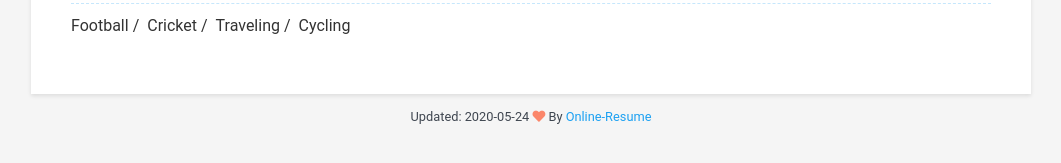
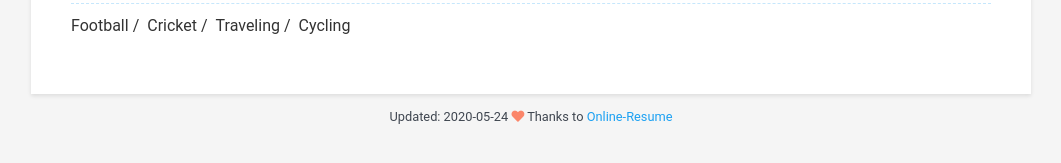
Before and after one commit to umma-salma/hasanur-rahman.github.io, a Jekyll site: the page built from index.html, in a window 1280 px wide. Shown: the part 491-654 px from the top of the page, without its empty margins (109-1170 px from the left). Built offline with Jekyll 4.4.1, drawn with Linux system fonts in a browser that asks for light colours; nearby versions of some CDN libraries.

Commit message:
updated footer.html

```diff
--- a/_includes/footer.html
+++ b/_includes/footer.html
@@ -3,7 +3,7 @@
 <footer class="footer">
     <div class="text-center">
         {% assign date_format = site.date_format | default: "%b %-d, %Y" %}
-        <small class="copyright">Updated: {{ site.time | date: date_format }} <span class="fa fa-heart"></span> By
+        <small class="copyright">Updated: {{ site.time | date: date_format }} <span class="fa fa-heart"></span> Thanks to
             <a href="https://github.com/tarrex/online-resume" target="_blank" rel="nofollow">Online-Resume</a></small>
     </div>
 </footer>
```
